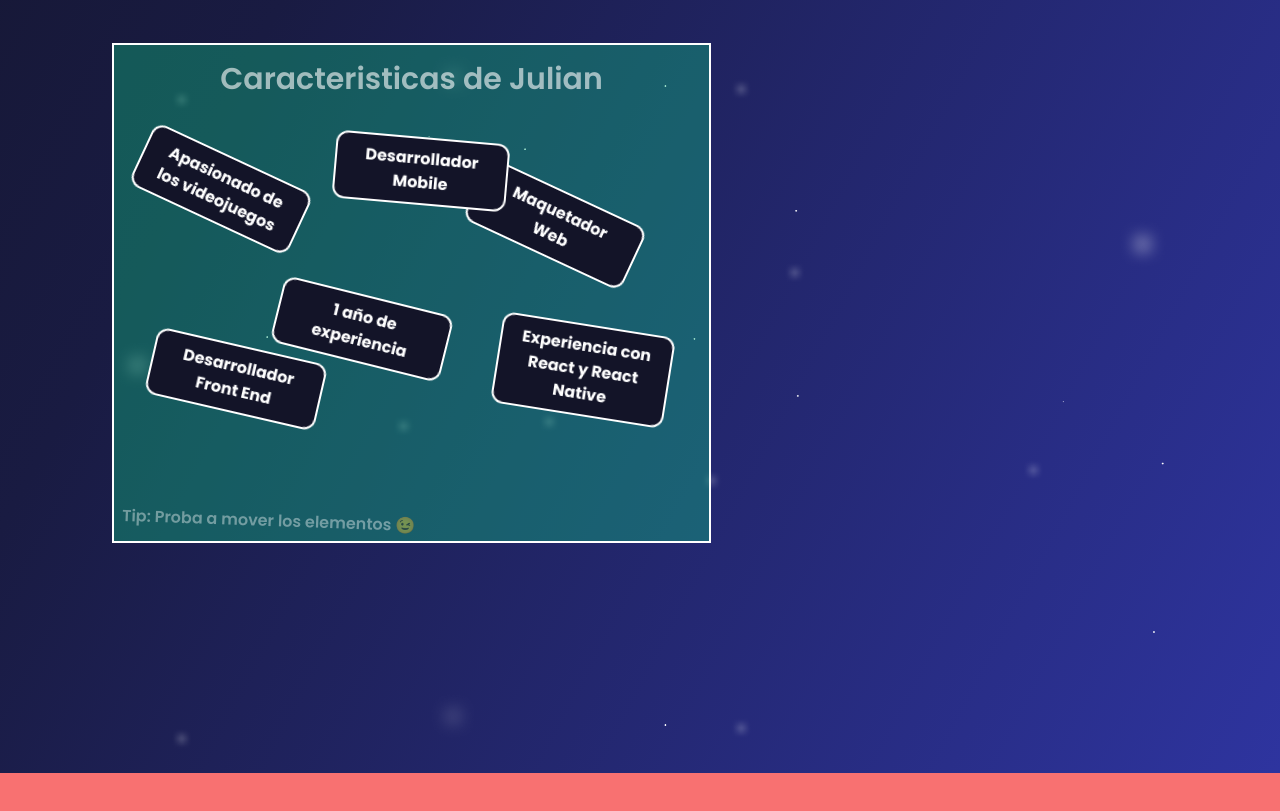
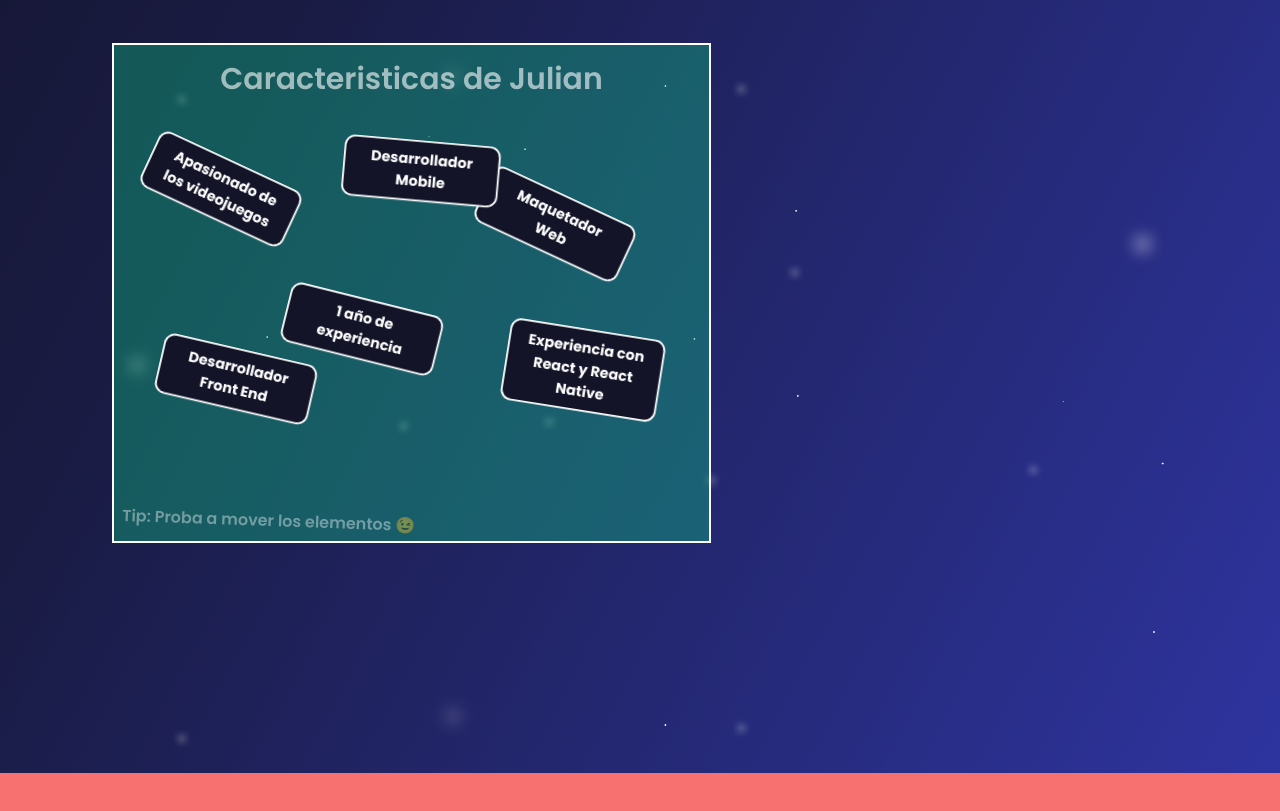
Before and after one commit to Julian03-lab/portfolio-julian, a Next.js app: page / in a window 1280 px wide. Shown: the part 1640-2451 px from the top of the page. Built offline with nearby package versions, Linux system fonts and the light colour scheme.

Commit message:
Update scale of HeroBoard elements

```diff
--- a/src/components/hero/HeroBoard.tsx
+++ b/src/components/hero/HeroBoard.tsx
@@ -16,6 +16,7 @@ const HeroBoard = () => {
         top: "110px",
         left: "20px",
         rotate: "25deg",
+        scale: 0.9,
       },
     },
     {
@@ -25,6 +26,7 @@ const HeroBoard = () => {
         top: "145px",
         right: "67px",
         rotate: "25deg",
+        scale: 0.9,
       },
     },
     {
@@ -34,6 +36,7 @@ const HeroBoard = () => {
         top: "300px",
         left: "35px",
         rotate: "13deg",
+        scale: 0.9,
       },
     },
     {
@@ -43,6 +46,7 @@ const HeroBoard = () => {
         top: "250px",
         right: "260px",
         rotate: "14deg",
+        scale: 0.9,
       },
     },
     {
@@ -52,6 +56,7 @@ const HeroBoard = () => {
         bottom: "125px",
         right: "39px",
         rotate: "9deg",
+        scale: 0.9,
       },
     },
     {
@@ -61,6 +66,7 @@ const HeroBoard = () => {
         bottom: "336px",
         left: "220px",
         rotate: "5deg",
+        scale: 0.9,
       },
     },
   ];
@@ -97,7 +103,7 @@ const HeroBoard = () => {
             whileHover={{
               boxShadow: "0px 0px 8px 2px #131428",
             }}
-            whileTap={{ scale: 0.9 }}
+            whileTap={{ scale: 0.8 }}
           >
             {button.text}
           </motion.button>
```
